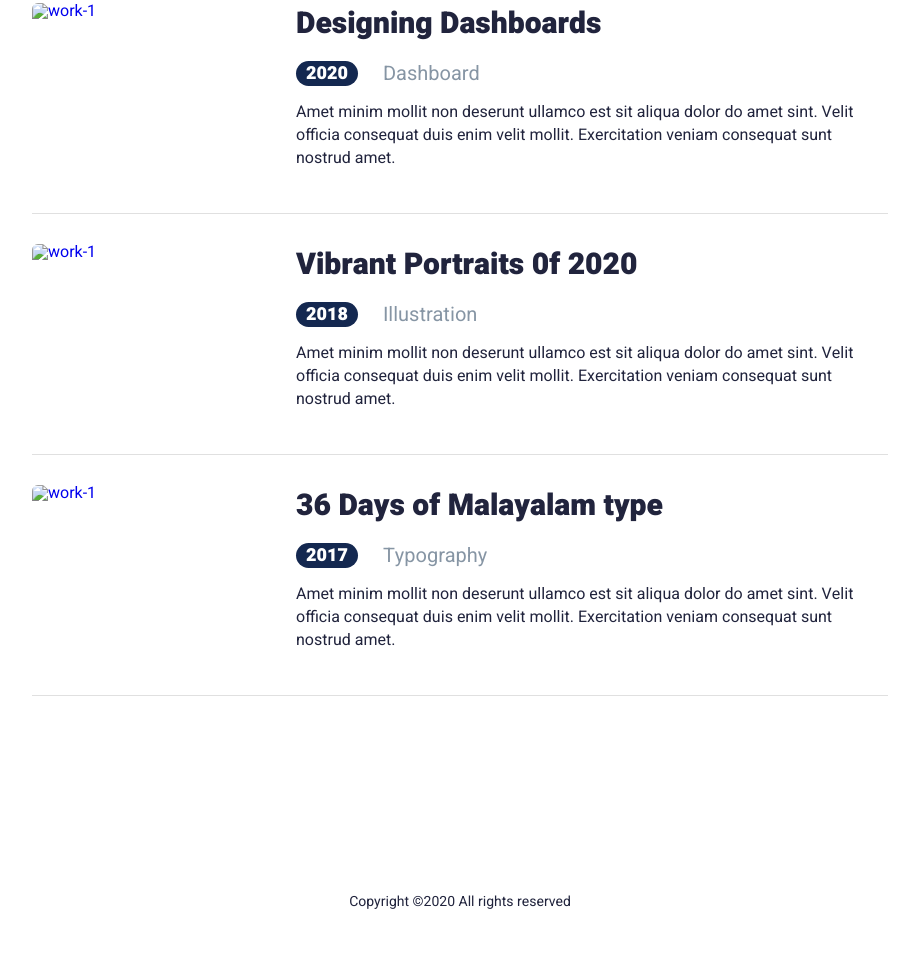
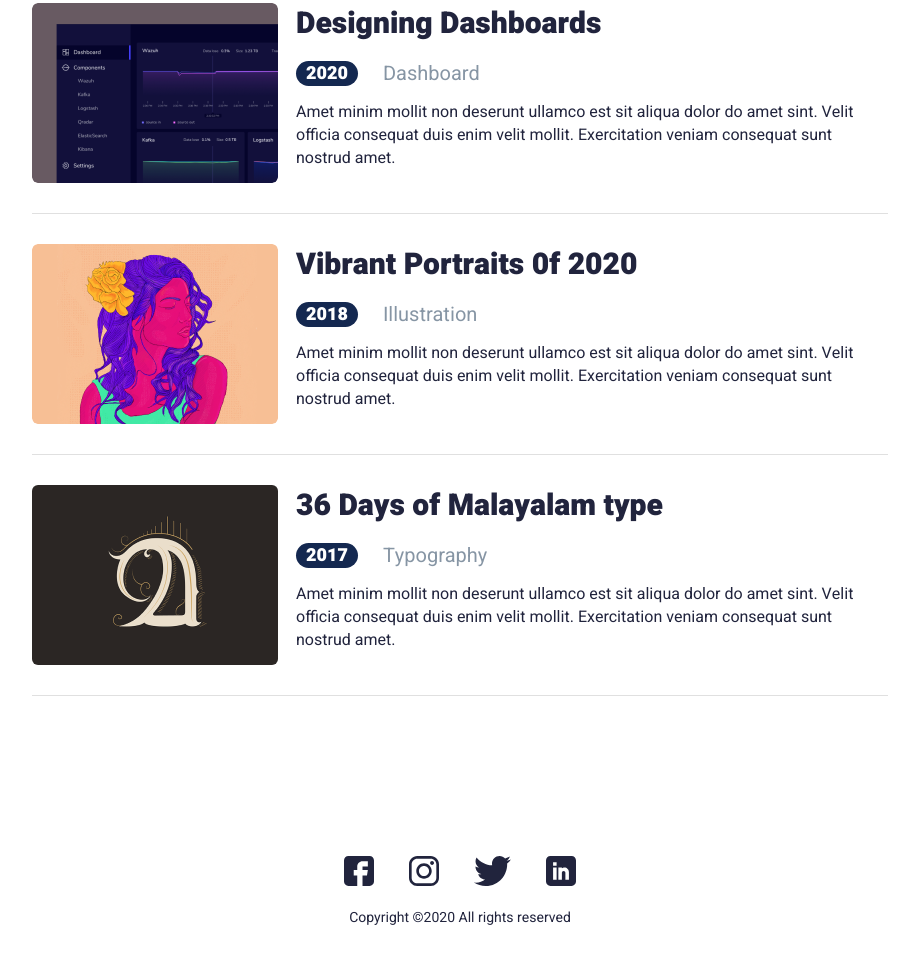
Before and after one commit to 8bitnikita/John-web-site, a plain HTML site: page index.html in a window 1280 px wide. Shown: the part 1078-2042 px from the top of the page, without its empty margins (180-1099 px from the left). Drawn offline with Linux system fonts and the light colour scheme; the site is published under a folder, as on GitHub Pages, so addresses that start at the root find nothing.

Commit message:
Update index.html
change image path

```diff
--- a/index.html
+++ b/index.html
@@ -40,7 +40,7 @@
                      <a href="#" class="greeting__btn">Download Resume</a>
                   </div>
                   <div class="greeting__avatar">
-                     <img src="/img/logo.png" alt="">
+                     <img src="img/logo.png" alt="">
                   </div>
                </div>
             </div>
@@ -85,7 +85,7 @@
                <div class="works">
                   <article class="works__item">
                      <a href="/work-detail.html" class="works__image ibg">
-                        <img src="/img/img-box-1.png" alt="work-1">
+                        <img src="img/img-box-1.png" alt="work-1">
                      </a>
                      <div class="works__body">
                         <a class="works__title" href="/work-detail.html">Designing Dashboards</a>
@@ -100,7 +100,7 @@
                   </article>
                   <article class="works__item">
                      <a href="#" class="works__image ibg">
-                        <img src="/img/img-box-2.png" alt="work-1">
+                        <img src="img/img-box-2.png" alt="work-1">
                      </a>
                      <div class="works__body">
                         <a class="works__title" href="">Vibrant Portraits 0f 2020</a>
@@ -115,7 +115,7 @@
                   </article>
                   <article class="works__item">
                      <a href="#" class="works__image ibg">
-                        <img src="/img/img-box-3.png" alt="work-1">
+                        <img src="img/img-box-3.png" alt="work-1">
                      </a>
                      <div class="works__body">
                         <a class="works__title" href="">36 Days of Malayalam type</a>
@@ -139,10 +139,10 @@
       <footer class="footer">
          <div class="container">
             <div class="footer__social social">
-               <a href="" class="social__item"><img src="/img/icons/fb.svg" alt=""></a>
-               <a href="" class="social__item"><img src="/img/icons/inst.svg" alt=""></a>
-               <a href="" class="social__item"><img src="/img/icons/twitter.svg" alt=""></a>
-               <a href="" class="social__item"><img src="/img/icons/Linkedin.svg" alt=""></a>
+               <a href="" class="social__item"><img src="img/icons/fb.svg" alt=""></a>
+               <a href="" class="social__item"><img src="img/icons/inst.svg" alt=""></a>
+               <a href="" class="social__item"><img src="img/icons/twitter.svg" alt=""></a>
+               <a href="" class="social__item"><img src="img/icons/Linkedin.svg" alt=""></a>
             </div>
             <div class="footer__copy">Copyright ©2020 All rights reserved </div>
          </div>
```
